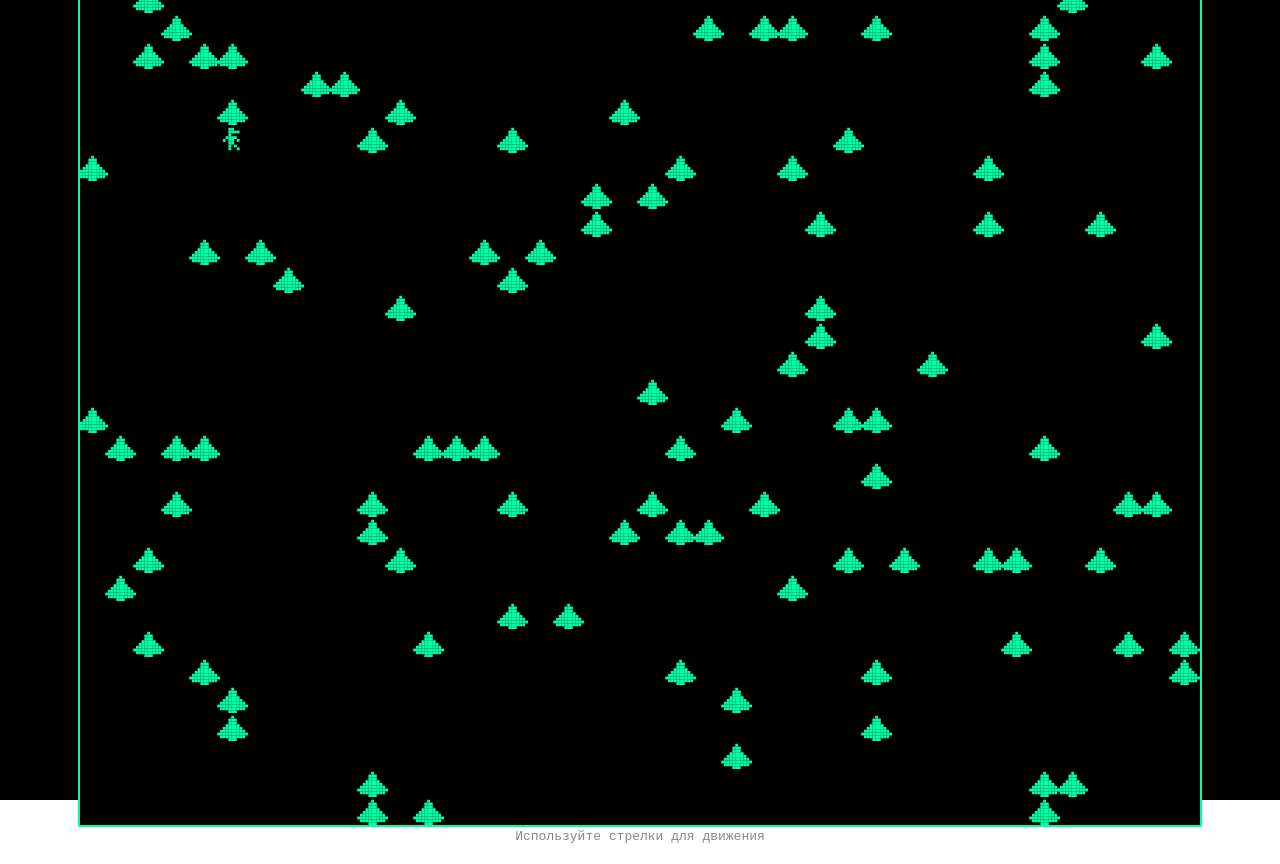
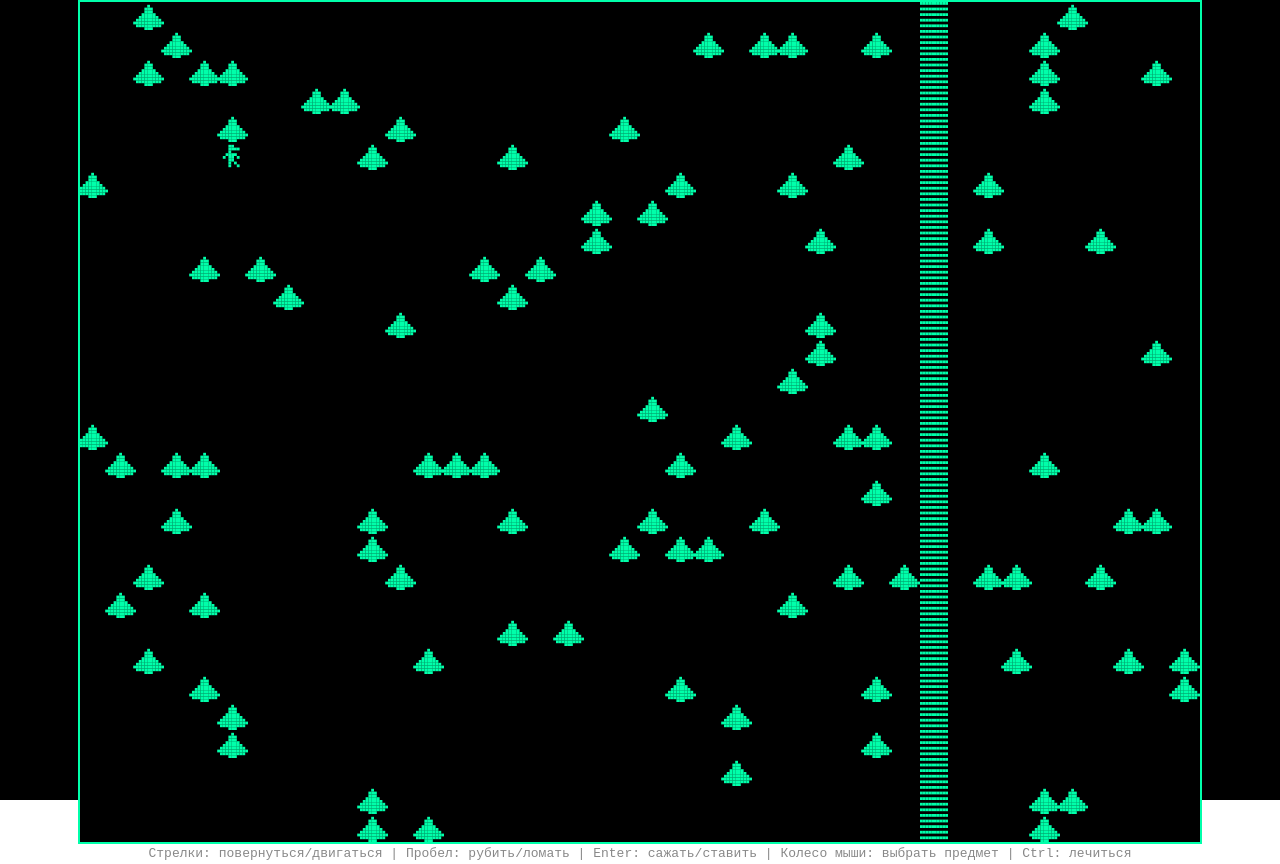
Before and after one commit to AlexanderSharban/ProjectTBH, a Next.js app: page /survival in a window 1280 px wide. Built offline with nearby package versions, Linux system fonts and the light colour scheme.

Commit message:
Добавил секретную локацию с нпс , реку, возможность строить, ломать, есть.

```diff
--- a/src/app/survival/page.js
+++ b/src/app/survival/page.js
@@ -14,19 +14,27 @@
   const [player, setPlayer] = useState({ x: 5, y: 5 });
   const [direction, setDirection] = useState("right");
   const [currentLocation, setCurrentLocation] = useState("forest");
+  const [inventory, setInventory] = useState({ wood: 0 }); // Инвентарь
+  const [selectedItem, setSelectedItem] = useState(null); // Выбранный предмет (null или "wood")
+  const [lastKey, setLastKey] = useState(null); // Последняя нажатая клавиша
+  const [health, setHealth] = useState(10); // Здоровье игрока
+  const maxHealth = 10; // Максимальное здоровье
 
   const generateForestMap = () => {
-    // Карта леса: 0=земля, 1=ёлка
     const map = Array(MAP_HEIGHT)
       .fill(null)
       .map(() => Array(MAP_WIDTH).fill(0));
 
-    // Добавляем 100 ёлок
+    // Добавляем реку (вертикальная полоса воды на x=30)
+    for (let y = 0; y < MAP_HEIGHT; y++) {
+      map[y][30] = 5; // Вода
+    }
+
     let treesPlaced = 0;
     while (treesPlaced < 100) {
       const x = Math.floor(Math.random() * MAP_WIDTH);
       const y = Math.floor(Math.random() * MAP_HEIGHT);
-      if (map[y][x] === 0) {
+      if (map[y][x] === 0 && x !== 30) { // Не ставим деревья на реке
         map[y][x] = 1; // Ёлка
         treesPlaced++;
       }
@@ -36,52 +44,48 @@
   };
 
   const generateVillageMap = () => {
-    // Карта деревни: 0=земля, 1=ёлка, 2,3,4=части хижины
     const map = Array(MAP_HEIGHT)
       .fill(null)
       .map(() => Array(MAP_WIDTH).fill(0));
 
-    // Размещаем хижину 3x3 в центре (примерно x=19, y=14)
-    const cabinX = 19; // Начало хижины по x
-    const cabinY = 14; // Начало хижины по y
-    // Хижина 3x3: 2=верх (крыша), 3=середина (стены), 4=низ (основание)
-    map[cabinY][cabinX] = 2;     // Верхний левый
-    map[cabinY][cabinX + 1] = 2; // Верхний центр
-    map[cabinY][cabinX + 2] = 2; // Верхний правый
-    map[cabinY + 1][cabinX] = 3; // Средний левый
-    map[cabinY + 1][cabinX + 1] = 3; // Средний центр
-    map[cabinY + 1][cabinX + 2] = 3; // Средний правый
-    map[cabinY + 2][cabinX] = 4; // Нижний левый
-    map[cabinY + 2][cabinX + 1] = 4; // Нижний центр
-    map[cabinY + 2][cabinX + 2] = 4; // Нижний правый
+    const cabinX = 19;
+    const cabinY = 14;
+    for (let dy = 0; dy < 3; dy++) {
+      for (let dx = 0; dx < 3; dx++) {
+        map[cabinY + dy][cabinX + dx] = 2; // Хижина
+      }
+    }
 
-    // Добавляем ёлки вокруг хижины (в радиусе 1-2 тайлов)
-    const treePositions = [
-      [cabinY - 2, cabinX - 1], [cabinY - 2, cabinX], [cabinY - 2, cabinX + 1], [cabinY - 2, cabinX + 2], [cabinY - 2, cabinX + 3], // Верхний ряд
-      [cabinY - 1, cabinX - 2], [cabinY - 1, cabinX + 4], // Верхние углы
-      [cabinY + 3, cabinX - 2], [cabinY + 3, cabinX + 4], // Нижние углы
-      [cabinY + 3, cabinX - 1], [cabinY + 3, cabinX], [cabinY + 3, cabinX + 1], [cabinY + 3, cabinX + 2], [cabinY + 3, cabinX + 3], // Нижний ряд
-      [cabinY, cabinX - 2], [cabinY + 1, cabinX - 2], [cabinY + 2, cabinX - 2], // Левый ряд
-      [cabinY, cabinX + 4], [cabinY + 1, cabinX + 4], [cabinY + 2, cabinX + 4], // Правый ряд
-    ];
-
-    treePositions.forEach(([y, x]) => {
+    let treesPlaced = 0;
+    while (treesPlaced < 20) {
+      const x = Math.floor(Math.random() * MAP_WIDTH);
+      const y = Math.floor(Math.random() * MAP_HEIGHT);
       if (
-        x >= 0 &&
-        x < MAP_WIDTH &&
-        y >= 0 &&
-        y < MAP_HEIGHT &&
-        map[y][x] === 0
+        map[y][x] === 0 &&
+        !(x >= 19 && x <= 21 && y >= 14 && y <= 16) &&
+        !(x === 20 && y === 17)
       ) {
         map[y][x] = 1; // Ёлка
+        treesPlaced++;
       }
-    });
+    }
 
     return map;
   };
 
-  const [forestMap] = useState(generateForestMap);
-  const [villageMap] = useState(generateVillageMap);
+  const generateHouseMap = () => {
+    const map = Array(MAP_HEIGHT)
+      .fill(null)
+      .map(() => Array(MAP_WIDTH).fill(0));
+
+    map[15][5] = 3; // NPC у левой стены
+
+    return map;
+  };
+
+  const [forestMap, setForestMap] = useState(generateForestMap);
+  const [villageMap, setVillageMap] = useState(generateVillageMap);
+  const [houseMap, setHouseMap] = useState(generateHouseMap);
   const [gameMap, setGameMap] = useState(forestMap);
 
   const drawBlock = (ctx, baseX, baseY, gridX, gridY, color) => {
@@ -101,25 +105,25 @@
       ctx.fillRect(baseX, baseY, TILE_SIZE, TILE_SIZE);
     }
 
-    // Ёлка (1) — паттерн 8x13 (7 слоёв + ствол)
+    // Ёлка (1)
     if (tile === 1) {
       ctx.fillStyle = "black";
       ctx.fillRect(baseX, baseY, TILE_SIZE, TILE_SIZE);
 
       const treePattern = [
-        [0, 0, 0, 0, 0, 0, 1, 0, 0, 0, 0, 0, 0], // Слой 0 (ширина 1)
-        [0, 0, 0, 0, 0, 1, 1, 1, 0, 0, 0, 0, 0], // Слой 1 (ширина 3)
-        [0, 0, 0, 0, 0, 1, 1, 1, 0, 0, 0, 0, 0], // Слой 2 (ширина 3)
-        [0, 0, 0, 0, 1, 1, 1, 1, 1, 0, 0, 0, 0], // Слой 3 (ширина 5)
-        [0, 0, 0, 1, 1, 1, 1, 1, 1, 1, 0, 0, 0], // Слой 4 (ширина 7)
-        [0, 0, 1, 1, 1, 1, 1, 1, 1, 1, 1, 0, 0], // Слой 5 (ширина 9)
-        [0, 1, 1, 1, 1, 1, 1, 1, 1, 1, 1, 1, 0], // Слой 6 (ширина 11)
-        [0, 0, 1, 1, 1, 1, 1, 1, 1, 1, 1, 0, 0], // Слой 7 (ширина 11)
-        [0, 0, 0, 0, 0, 1, 1, 1, 0, 0, 0, 0, 0], // Ствол (ширина 2)
+        [0, 0, 0, 0, 0, 0, 1, 0, 0, 0, 0, 0, 0],
+        [0, 0, 0, 0, 0, 1, 1, 1, 0, 0, 0, 0, 0],
+        [0, 0, 0, 0, 0, 1, 1, 1, 0, 0, 0, 0, 0],
+        [0, 0, 0, 0, 1, 1, 1, 1, 1, 0, 0, 0, 0],
+        [0, 0, 0, 1, 1, 1, 1, 1, 1, 1, 0, 0, 0],
+        [0, 0, 1, 1, 1, 1, 1, 1, 1, 1, 1, 0, 0],
+        [0, 1, 1, 1, 1, 1, 1, 1, 1, 1, 1, 1, 0],
+        [0, 0, 1, 1, 1, 1, 1, 1, 1, 1, 1, 0, 0],
+        [0, 0, 0, 0, 0, 1, 1, 1, 0, 0, 0, 0, 0],
       ];
 
-      const offsetX = Math.floor((GRID_SIZE - 13) / 2); // (10 - 13) / 2 = 0
-      const offsetY = Math.floor((GRID_SIZE - 8) / 2); // (10 - 8) / 2 = 1
+      const offsetX = Math.floor((GRID_SIZE - 13) / 2);
+      const offsetY = Math.floor((GRID_SIZE - 8) / 2);
 
       for (let py = 0; py < treePattern.length; py++) {
         for (let px = 0; px < treePattern[py].length; px++) {
@@ -130,75 +134,112 @@
       }
     }
 
-    // Хижина: верх (2) — крыша
-    if (tile === 2) {
+    // Хижина (2)
+    if (tile === 2 && x === 19 && y === 14) {
+      const cabinBaseX = 19 * TILE_SIZE;
+      const cabinBaseY = 14 * TILE_SIZE;
+
+      ctx.fillStyle = "black";
+      ctx.fillRect(cabinBaseX, cabinBaseY, TILE_SIZE * 3, TILE_SIZE * 3);
+
+      const cabinPattern = [
+        [0, 0, 0, 0, 0, 1, 1, 1, 1, 0, 0, 0, 0, 0, 0],
+        [0, 0, 0, 0, 1, 0, 1, 1, 1, 0, 1, 0, 0, 0, 0],
+        [0, 0, 0, 1, 0, 1, 1, 1, 1, 1, 0, 1, 0, 0, 0],
+        [0, 0, 1, 0, 1, 1, 1, 1, 1, 1, 1, 0, 1, 0, 0],
+        [0, 1, 0, 1, 1, 1, 1, 1, 1, 1, 1, 1, 0, 1, 0],
+        [1, 0, 1, 1, 1, 1, 1, 1, 1, 1, 1, 1, 1, 0, 1],
+        [0, 0, 1, 1, 1, 0, 0, 1, 1, 0, 0, 1, 1, 0, 0],
+        [0, 0, 1, 1, 1, 0, 0, 1, 1, 0, 0, 1, 1, 0, 0],
+        [0, 0, 1, 1, 1, 1, 1, 1, 1, 1, 1, 1, 1, 0, 0],
+        [0, 0, 1, 1, 1, 1, 1, 1, 1, 1, 1, 1, 1, 0, 0],
+        [0, 0, 1, 1, 1, 1, 0, 0, 0, 1, 1, 1, 1, 0, 0],
+        [0, 0, 1, 1, 1, 1, 0, 0, 0, 1, 1, 1, 1, 0, 0],
+        [0, 0, 1, 1, 1, 1, 0, 0, 0, 1, 1, 1, 1, 0, 0],
+        [0, 0, 1, 1, 1, 1, 0, 0, 0, 1, 1, 1, 1, 0, 0],
+        [0, 0, 1, 1, 1, 1, 0, 0, 0, 1, 1, 1, 1, 0, 0],
+      ];
+
+      for (let py = 0; py < 15; py++) {
+        for (let px = 0; px < 15; px++) {
+          if (cabinPattern[py][px] === 1) {
+            drawBlock(ctx, cabinBaseX, cabinBaseY, px, py, COLOR);
+          }
+        }
+      }
+    }
+
+    // NPC (3)
+    if (tile === 3) {
       ctx.fillStyle = "black";
       ctx.fillRect(baseX, baseY, TILE_SIZE, TILE_SIZE);
 
-      const roofPattern = [
-        [0, 0, 0, 0, 0], // Пусто
-        [0, 0, 1, 0, 0], // Треугольник крыши
-        [0, 1, 1, 1, 0], // Треугольник крыши
-        [1, 1, 1, 1, 1], // Основание крыши
-        [1, 1, 1, 1, 1], // Продолжение основания
+      const npcPattern = [
+        [0, 0, 0, 0, 1, 1, 0, 0, 0, 0, 0, 0],
+        [0, 0, 0, 0, 1, 1, 1, 1, 0, 0, 0, 0],
+        [0, 0, 0, 0, 1, 0, 0, 0, 0, 0, 0, 0],
+        [0, 0, 0, 1, 1, 1, 1, 0, 0, 0, 0, 0],
+        [0, 0, 1, 0, 1, 1, 0, 1, 0, 0, 0, 0],
+        [0, 0, 0, 0, 1, 1, 0, 0, 0, 0, 0, 0],
+        [0, 0, 0, 0, 1, 0, 1, 0, 0, 0, 0, 0],
+        [0, 0, 0, 0, 1, 0, 0, 1, 0, 0, 0, 0],
       ];
 
-      const offsetX = Math.floor((GRID_SIZE - 5) / 2); // (10 - 5) / 2 = 2
-      const offsetY = Math.floor((GRID_SIZE - 5) / 2); // (10 - 5) / 2 = 2
+      const offsetX = Math.floor((GRID_SIZE - 12) / 2);
+      const offsetY = Math.floor((GRID_SIZE - 8) / 2);
 
-      for (let py = 0; py < roofPattern.length; py++) {
-        for (let px = 0; px < roofPattern[py].length; px++) {
-          if (roofPattern[py][px] === 1) {
+      for (let py = 0; py < npcPattern.length; py++) {
+        for (let px = 0; px < npcPattern[py].length; px++) {
+          if (npcPattern[py][px] === 1) {
             drawBlock(ctx, baseX, baseY, px + offsetX, py + offsetY, COLOR);
           }
         }
       }
     }
 
-    // Хижина: середина (3) — стены
-    if (tile === 3) {
+    // Блок древесины (4) — полный квадрат 10x10
+    if (tile === 4) {
       ctx.fillStyle = "black";
       ctx.fillRect(baseX, baseY, TILE_SIZE, TILE_SIZE);
 
-      const wallPattern = [
-        [1, 1, 1, 1, 1], // Верх стены
-        [1, 1, 1, 1, 1], // Стена
-        [1, 0, 1, 0, 1], // Окна (или пустоты)
-        [1, 1, 0, 1, 1], // Дверь в центре (для среднего тайла)
-        [1, 1, 1, 1, 1], // Низ стены
-      ];
+      const woodPattern = Array(10).fill().map(() => Array(10).fill(1)); // 10x10 заполненный квадрат
 
-      const offsetX = Math.floor((GRID_SIZE - 5) / 2); // (10 - 5) / 2 = 2
-      const offsetY = Math.floor((GRID_SIZE - 5) / 2); // (10 - 5) / 2 = 2
+      const offsetX = 0; // Без смещения, так как заполняем весь тайл
+      const offsetY = 0;
 
-      for (let py = 0; py < wallPattern.length; py++) {
-        for (let px = 0; px < wallPattern[py].length; px++) {
-          if (wallPattern[py][px] === 1) {
+      for (let py = 0; py < woodPattern.length; py++) {
+        for (let px = 0; px < woodPattern[py].length; px++) {
+          if (woodPattern[py][px] === 1) {
             drawBlock(ctx, baseX, baseY, px + offsetX, py + offsetY, COLOR);
           }
         }
       }
     }
 
-    // Хижина: низ (4) — основание
-    if (tile === 4) {
+    // Вода (5) — полосатый узор
+    if (tile === 5) {
       ctx.fillStyle = "black";
       ctx.fillRect(baseX, baseY, TILE_SIZE, TILE_SIZE);
 
-      const basePattern = [
-        [1, 1, 1, 1, 1], // Верх основания
-        [1, 1, 1, 1, 1], // Основание
-        [1, 1, 1, 1, 1], // Основание
-        [1, 1, 1, 1, 1], // Основание
-        [1, 1, 1, 1, 1], // Низ
+      const waterPattern = [
+        [1, 1, 1, 1, 1, 1, 1, 1, 1, 1],
+        [0, 0, 0, 0, 0, 0, 0, 0, 0, 0],
+        [1, 1, 1, 1, 1, 1, 1, 1, 1, 1],
+        [0, 0, 0, 0, 0, 0, 0, 0, 0, 0],
+        [1, 1, 1, 1, 1, 1, 1, 1, 1, 1],
+        [0, 0, 0, 0, 0, 0, 0, 0, 0, 0],
+        [1, 1, 1, 1, 1, 1, 1, 1, 1, 1],
+        [0, 0, 0, 0, 0, 0, 0, 0, 0, 0],
+        [1, 1, 1, 1, 1, 1, 1, 1, 1, 1],
+        [0, 0, 0, 0, 0, 0, 0, 0, 0, 0],
       ];
 
-      const offsetX = Math.floor((GRID_SIZE - 5) / 2); // (10 - 5) / 2 = 2
-      const offsetY = Math.floor((GRID_SIZE - 5) / 2); // (10 - 5) / 2 = 2
+      const offsetX = 0;
+      const offsetY = 0;
 
-      for (let py = 0; py < basePattern.length; py++) {
-        for (let px = 0; px < basePattern[py].length; px++) {
-          if (basePattern[py][px] === 1) {
+      for (let py = 0; py < waterPattern.length; py++) {
+        for (let px = 0; px < waterPattern[py].length; px++) {
+          if (waterPattern[py][px] === 1) {
             drawBlock(ctx, baseX, baseY, px + offsetX, py + offsetY, COLOR);
           }
         }
@@ -210,31 +251,43 @@
     const baseX = player.x * TILE_SIZE;
     const baseY = player.y * TILE_SIZE;
 
-    // Фон
     ctx.fillStyle = "black";
     ctx.fillRect(baseX, baseY, TILE_SIZE, TILE_SIZE);
 
-    // Базовый паттерн игрока 8x12 (смотрит вправо)
     const playerPatternRight = [
-      [0, 0, 0, 0, 1, 1, 0, 0, 0, 0, 0, 0], // Строка 1
-      [0, 0, 0, 0, 1, 1, 1, 1, 0, 0, 0, 0], // Строка 2
-      [0, 0, 0, 0, 1, 0, 0, 0, 0, 0, 0, 0], // Строка 3
-      [0, 0, 0, 1, 1, 1, 1, 0, 0, 0, 0, 0], // Строка 4
-      [0, 0, 1, 0, 1, 1, 0, 1, 0, 0, 0, 0], // Строка 5
-      [0, 0, 0, 0, 1, 1, 0, 0, 0, 0, 0, 0], // Строка 6
-      [0, 0, 0, 0, 1, 0, 1, 0, 0, 0, 0, 0], // Нога левая
-      [0, 0, 0, 0, 1, 0, 0, 1, 0, 0, 0, 0], // Нога правая
+      [0, 0, 0, 0, 1, 1, 0, 0, 0, 0, 0, 0],
+      [0, 0, 0, 0, 1, 1, 1, 1, 0, 0, 0, 0],
+      [0, 0, 0, 0, 1, 0, 0, 0, 0, 0, 0, 0],
+      [0, 0, 0, 1, 1, 1, 1, 0, 0, 0, 0, 0],
+      [0, 0, 1, 0, 1, 1, 0, 1, 0, 0, 0, 0],
+      [0, 0, 0, 0, 1, 1, 0, 0, 0, 0, 0, 0],
+      [0, 0, 0, 0, 1, 0, 1, 0, 0, 0, 0, 0],
+      [0, 0, 0, 0, 1, 0, 0, 1, 0, 0, 0, 0],
     ];
 
-    // Зеркальный паттерн для взгляда влево
     const playerPatternLeft = playerPatternRight.map(row => [...row].reverse());
 
-    // Выбираем паттерн в зависимости от направления
-    const playerPattern = direction === "right" ? playerPatternRight : playerPatternLeft;
+    const playerPatternUp = [
+      [0, 0, 0, 0, 1, 1, 1, 0, 0, 0, 0, 0],
+      [0, 0, 0, 0, 1, 1, 1, 0, 0, 0, 0, 0],
+      [0, 0, 0, 0, 1, 0, 1, 0, 0, 0, 0, 0],
+      [0, 0, 0, 1, 1, 1, 1, 0, 0, 0, 0, 0],
+      [0, 0, 1, 0, 1, 1, 0, 1, 0, 0, 0, 0],
+      [0, 0, 0, 0, 1, 1, 0, 0, 0, 0, 0, 0],
+      [0, 0, 0, 0, 1, 0, 1, 0, 0, 0, 0, 0],
+      [0, 0, 0, 0, 1, 0, 0, 1, 0, 0, 0, 0],
+    ];
 
-    // Центрируем шаблон 8x12 в сетке 10x10
-    const offsetX = Math.floor((GRID_SIZE - 12) / 2); // (10 - 12) / 2 = 0
-    const offsetY = Math.floor((GRID_SIZE - 8) / 2); // (10 - 8) / 2 = 1
+    const playerPatternDown = playerPatternUp.map(row => [...row].reverse());
+
+    let playerPattern;
+    if (direction === "right") playerPattern = playerPatternRight;
+    else if (direction === "left") playerPattern = playerPatternLeft;
+    else if (direction === "up") playerPattern = playerPatternUp;
+    else playerPattern = playerPatternDown;
+
+    const offsetX = Math.floor((GRID_SIZE - 12) / 2);
+    const offsetY = Math.floor((GRID_SIZE - 8) / 2);
 
     for (let py = 0; py < playerPattern.length; py++) {
       for (let px = 0; px < playerPattern[py].length; px++) {
@@ -249,73 +302,189 @@
     const canvas = canvasRef.current;
     const ctx = canvas.getContext("2d");
 
-    // Очищаем канвас
     ctx.fillStyle = "black";
     ctx.fillRect(0, 0, canvas.width, canvas.height);
 
-    // Рендерим карту
     for (let y = 0; y < MAP_HEIGHT; y++) {
       for (let x = 0; x < MAP_WIDTH; x++) {
         renderTile(ctx, x, y, gameMap[y][x]);
       }
     }
 
-    // Рендерим игрока
     renderPlayer(ctx);
   };
 
-  const move = (dx, dy) => {
+  const interact = () => {
+    let targetX = player.x;
+    let targetY = player.y;
+
+    if (direction === "right") targetX += 1;
+    else if (direction === "left") targetX -= 1;
+    else if (direction === "up") targetY -= 1;
+    else if (direction === "down") targetY += 1;
+
+    if (
+      targetX >= 0 &&
+      targetX < MAP_WIDTH &&
+      targetY >= 0 &&
+      targetY < MAP_HEIGHT &&
+      (gameMap[targetY][targetX] === 1 || gameMap[targetY][targetX] === 4)
+    ) {
+      const newMap = gameMap.map(row => [...row]);
+      const isTree = gameMap[targetY][targetX] === 1;
+      newMap[targetY][targetX] = 0; // Удаляем ёлку или блок древесины
+
+      if (currentLocation === "forest") setForestMap(newMap);
+      else if (currentLocation === "village") setVillageMap(newMap);
+      setGameMap(newMap);
+
+      setInventory(prev => ({
+        ...prev,
+        wood: prev.wood + (isTree ? 7 : 1),
+      }));
+    }
+  };
+
+  const plantTreeOrPlaceWood = () => {
+    let targetX = player.x;
+    let targetY = player.y;
+
+    if (direction === "right") targetX += 1;
+    else if (direction === "left") targetX -= 1;
+    else if (direction === "up") targetY -= 1;
+    else if (direction === "down") targetY += 1;
+
+    if (
+      targetX >= 0 &&
+      targetX < MAP_WIDTH &&
+      targetY >= 0 &&
+      targetY < MAP_HEIGHT &&
+      gameMap[targetY][targetX] === 0
+    ) {
+      const newMap = gameMap.map(row => [...row]);
+
+      if (selectedItem === "wood" && inventory.wood > 0) {
+        newMap[targetY][targetX] = 4;
+        setInventory(prev => ({ ...prev, wood: prev.wood - 1 }));
+        if (inventory.wood - 1 === 0) setSelectedItem(null);
+      } else if (selectedItem === null) {
+        newMap[targetY][targetX] = 1;
+      } else {
+        return;
+      }
+
+      if (currentLocation === "forest") setForestMap(newMap);
+      else if (currentLocation === "village") setVillageMap(newMap);
+      else if (currentLocation === "house") setHouseMap(newMap);
+      setGameMap(newMap);
+    }
+  };
+
+  const heal = () => {
+    if (health < maxHealth && inventory.wood > 0) {
+      setHealth(prev => prev + 1);
+      setInventory(prev => ({ ...prev, wood: prev.wood - 1 }));
+      if (inventory.wood - 1 === 0 && selectedItem === "wood") {
+        setSelectedItem(null);
+      }
+    }
+  };
+
+  const move = (dx, dy, key) => {
+    const newDirection = dx < 0 ? "left" : dx > 0 ? "right" : dy < 0 ? "up" : "down";
+
+    if (lastKey !== key) {
+      setDirection(newDirection);
+      setLastKey(key);
+      return;
+    }
+
     const newX = player.x + dx;
     const newY = player.y + dy;
 
-    // Проверяем выход за правую границу леса
     if (currentLocation === "forest" && newX >= MAP_WIDTH) {
       setCurrentLocation("village");
       setGameMap(villageMap);
-      setPlayer({ x: 0, y: player.y }); // Перемещаем игрока на левую сторону новой карты
+      setPlayer({ x: 0, y: player.y });
       setDirection("right");
+      setLastKey(null);
       return;
     }
 
-    // Проверяем выход за левую границу деревни (возврат в лес)
     if (currentLocation === "village" && newX < 0) {
       setCurrentLocation("forest");
       setGameMap(forestMap);
-      setPlayer({ x: MAP_WIDTH - 1, y: player.y }); // Перемещаем игрока на правую сторону леса
+      setPlayer({ x: MAP_WIDTH - 1, y: player.y });
       setDirection("left");
+      setLastKey(null);
       return;
     }
 
-    // Обычное движение
+    if (currentLocation === "village" && newX === 20 && newY === 17) {
+      setCurrentLocation("house");
+      setGameMap(houseMap);
+      setPlayer({ x: 35, y: 15 });
+      setDirection("left");
+      setLastKey(null);
+      return;
+    }
+
+    if (currentLocation === "house" && newX === 38 && newY === 15) {
+      setCurrentLocation("village");
+      setGameMap(villageMap);
+      setPlayer({ x: 20, y: 17 });
+      setDirection("down");
+      setLastKey(null);
+      return;
+    }
+
     if (
       newX >= 0 &&
       newX < MAP_WIDTH &&
       newY >= 0 &&
       newY < MAP_HEIGHT &&
-      gameMap[newY][newX] !== 1 && // Нельзя проходить через ёлки
-      gameMap[newY][newX] !== 2 && // Нельзя проходить через части хижины
+      gameMap[newY][newX] !== 1 &&
+      gameMap[newY][newX] !== 2 &&
       gameMap[newY][newX] !== 3 &&
-      gameMap[newY][newX] !== 4
+      gameMap[newY][newX] !== 4 &&
+      gameMap[newY][newX] !== 5 // Нельзя проходить через воду
     ) {
       setPlayer({ x: newX, y: newY });
-      if (dx < 0) {
-        setDirection("left");
-      } else if (dx > 0) {
-        setDirection("right");
-      }
+      setDirection(newDirection);
     }
   };
 
   useEffect(() => {
+    let timeout;
     const handleKey = (e) => {
-      if (e.key === "ArrowUp") move(0, -1);
-      if (e.key === "ArrowDown") move(0, 1);
-      if (e.key === "ArrowLeft") move(-1, 0);
-      if (e.key === "ArrowRight") move(1, 0);
+      if (timeout) return;
+      timeout = setTimeout(() => {
+        if (e.key === "ArrowUp") move(0, -1, "ArrowUp");
+        if (e.key === "ArrowDown") move(0, 1, "ArrowDown");
+        if (e.key === "ArrowLeft") move(-1, 0, "ArrowLeft");
+        if (e.key === "ArrowRight") move(1, 0, "ArrowRight");
+        if (e.key === " ") interact();
+        if (e.key === "Enter") plantTreeOrPlaceWood();
+        if (e.key === "Control") heal();
+        timeout = null;
+      }, 100); // 100ms debounce
     };
     window.addEventListener("keydown", handleKey);
     return () => window.removeEventListener("keydown", handleKey);
-  }, [player, direction, currentLocation, gameMap]);
+  }, [player, direction, currentLocation, gameMap, inventory, selectedItem, lastKey, health]);
+
+  useEffect(() => {
+    const handleWheel = (e) => {
+      e.preventDefault();
+      if (e.deltaY < 0) {
+        if (inventory.wood > 0) setSelectedItem("wood");
+      } else if (e.deltaY > 0) {
+        setSelectedItem(null);
+      }
+    };
+    window.addEventListener("wheel", handleWheel);
+    return () => window.removeEventListener("wheel", handleWheel);
+  }, [inventory]);
 
   useEffect(() => {
     render();
@@ -333,8 +502,11 @@
       }}
     >
       <h1 style={{ color: COLOR, fontFamily: "monospace", fontSize: "20px" }}>
-        Survival Game (Pixel Style) - {currentLocation === "forest" ? "Forest" : "Village"}
+        Игра на выживание (пиксельный стиль) - {currentLocation === "forest" ? "Лес" : currentLocation === "village" ? "Деревня" : "Дом"}
       </h1>
+      <div style={{ color: COLOR, fontFamily: "monospace", fontSize: "16px", marginBottom: "10px" }}>
+        Инвентарь: Древесина: {inventory.wood} | Выбрано: {selectedItem ? "древесина" : "ничего"} | Здоровье: {health}/{maxHealth}
+      </div>
       <canvas
         ref={canvasRef}
         width={MAP_WIDTH * TILE_SIZE}
@@ -345,7 +517,7 @@
         }}
       />
       <p style={{ color: "#888", fontFamily: "monospace" }}>
-        Используйте стрелки для движения
+        Стрелки: повернуться/двигаться | Пробел: рубить/ломать | Enter: сажать/ставить | Колесо мыши: выбрать предмет | Ctrl: лечиться
       </p>
     </div>
   );
```
